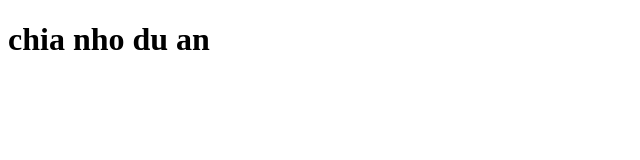
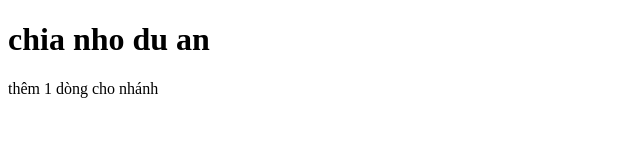
Before and after one commit to trunglocal/phan-nhanh, a plain HTML site: page index.html in a window 1280 px wide. Shown: the whole page, without its empty margins (0-640 px from the left). Drawn offline with Linux system fonts and the light colour scheme.

Commit message:
chinh-sua

```diff
--- a/index.html
+++ b/index.html
@@ -7,5 +7,6 @@
 </head>
 <body>
     <h1>chia nho du an</h1>
+    <p>thêm 1 dòng cho nhánh</p>
 </body>
 </html>
```
